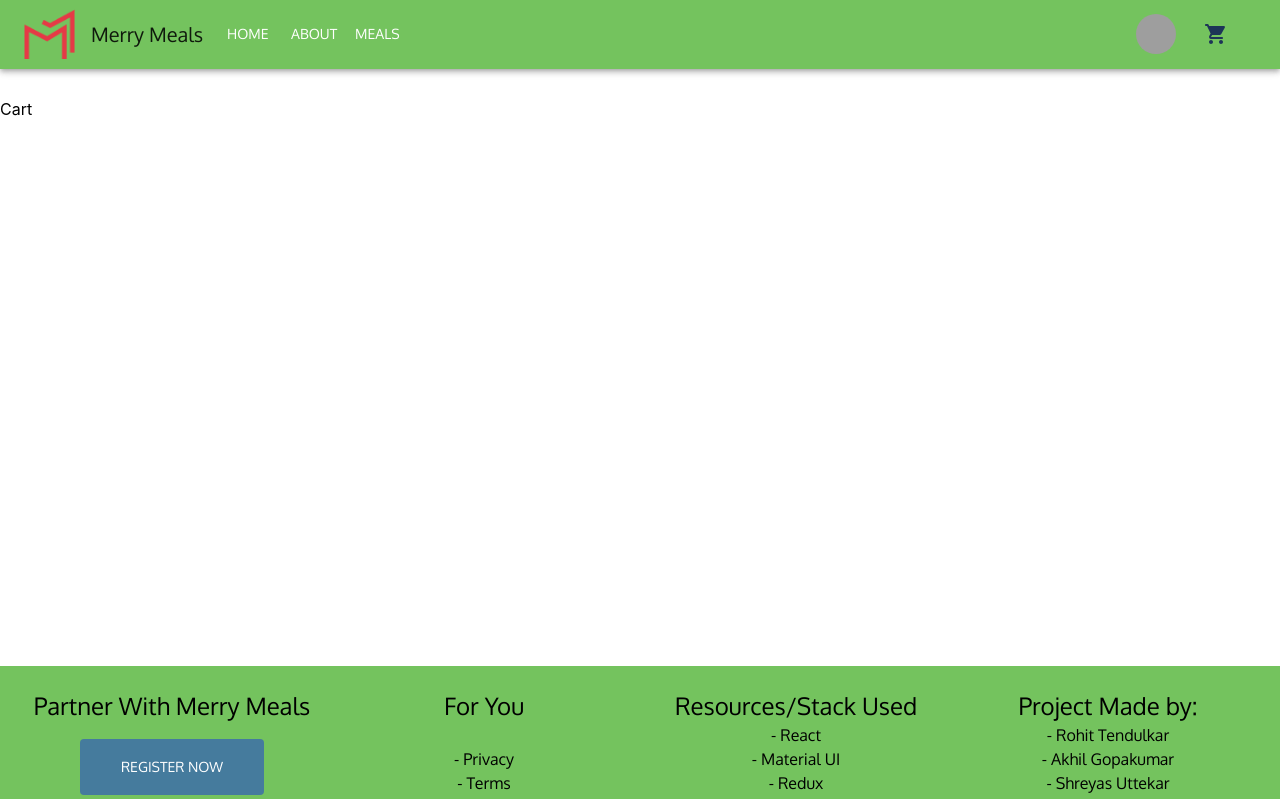
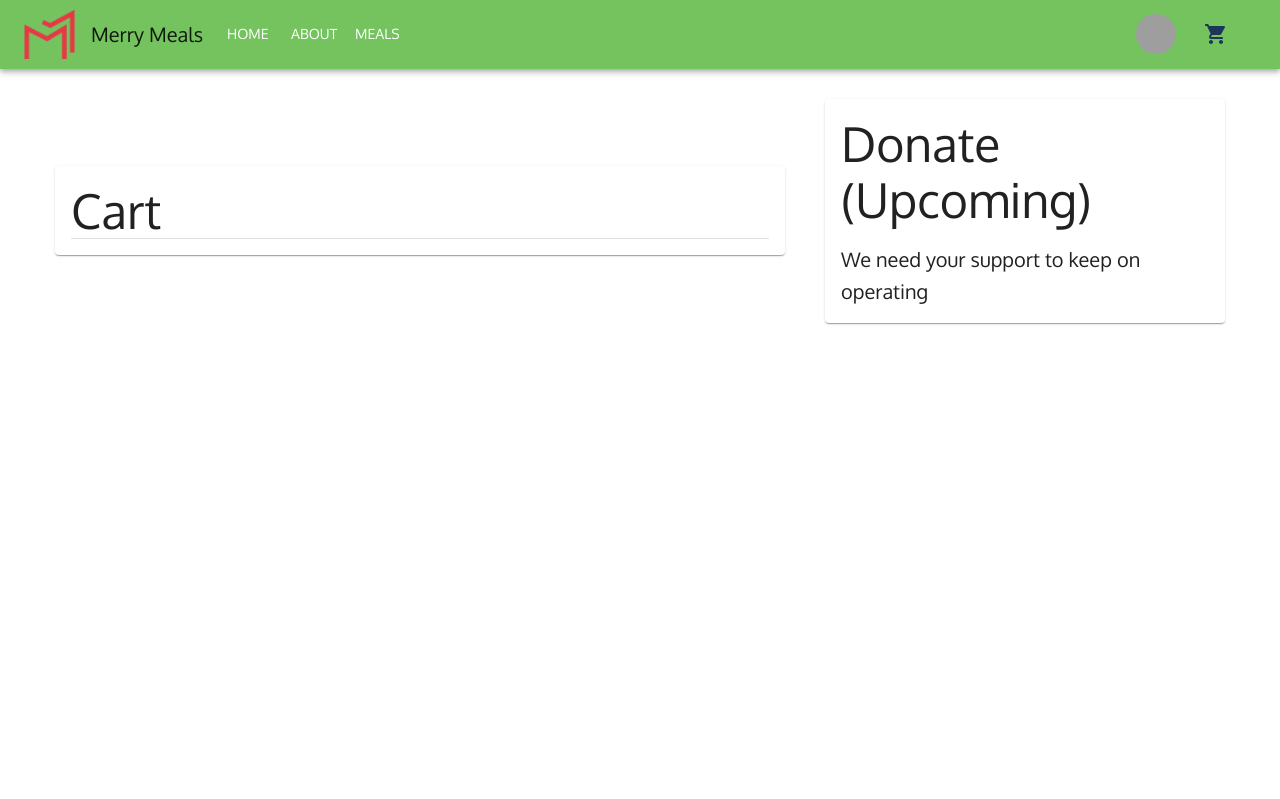
Before and after one commit to rohittendulkar/merry-meals-app, a React (Create React App) app in the folder client/: page /cart in a window 1280 px wide. Shown: the top 799 px of the page. Built offline with nearby package versions, Linux system fonts and the light colour scheme; grey boxes are pictures that could not be loaded.

Commit message:
Cart functionality Update

```diff
--- a/client/src/components/MealCard.js
+++ b/client/src/components/MealCard.js
@@ -1,4 +1,5 @@
 import {
+	Alert,
 	Box,
 	Button,
 	Card,
@@ -14,12 +15,13 @@ import {
 	MenuItem,
 	Modal,
 	Select,
+	Snackbar,
 	Stack,
 	Typography,
 } from "@mui/material";
 import React, { useState } from "react";
 
-import { useDispatch } from "react-redux";
+import { useSelector, useDispatch } from "react-redux";
 import { addToCart } from "../redux/action/cartAction";
 
 const modalStyle = {
@@ -37,13 +39,27 @@ const modalStyle = {
 const MealCard = ({ item }) => {
 	const [quantity, setQuantity] = useState(1);
 
-	const [open, setOpen] = React.useState(false);
+	const [openState, setOpen] = useState(false);
 	const handleOpen = () => setOpen(true);
 	const handleClose = () => setOpen(false);
 	const dispatch = useDispatch();
 
 	const addToCartHandler = () => {
 		dispatch(addToCart(item, quantity));
+	};
+
+	const userState = useSelector((user) => user.loginReducer);
+	const { currentUser } = userState;
+	const [snackState, setsnackState] = useState({
+		openSnack: true,
+		vertical: "top",
+		horizontal: "left",
+	});
+
+	const { vertical, horizontal, openSnack } = snackState;
+
+	const handleSnack = () => {
+		setsnackState({ ...snackState, openSnack: false });
 	};
 	return (
 		<>
@@ -100,12 +116,34 @@ const MealCard = ({ item }) => {
 				</CardContent>
 
 				<CardActions>
-					<Button size="small" color="primary" onClick={addToCartHandler}>
-						Add to Cart
-					</Button>
+					{!currentUser ? (
+						<>
+							<Snackbar
+								anchorOrigin={{ vertical, horizontal }}
+								open={openSnack}
+								autoHideDuration={6000}
+								onClose={handleSnack}
+							>
+								<Alert
+									onClose={handleSnack}
+									severity="error"
+									sx={{ width: "100%" }}
+								>
+									Login before placing order
+								</Alert>
+							</Snackbar>
+							<Button size="small" color="primary" disabled>
+								Add to Cart
+							</Button>
+						</>
+					) : (
+						<Button size="small" color="primary" onClick={addToCartHandler}>
+							Add to Cart
+						</Button>
+					)}
 				</CardActions>
 			</Card>
-			<Modal open={open} onClose={handleClose}>
+			<Modal open={openState} onClose={handleClose}>
 				<Box sx={modalStyle}>
 					<Stack
 						container
--- a/client/src/redux/action/cartAction.js
+++ b/client/src/redux/action/cartAction.js
@@ -2,7 +2,8 @@ export const addToCart = (item, quantity) => (dispatch, getState) => {
 	var cartItems = {
 		title: item.title,
 		_id: item._id,
-		image: item.imageUrl,
+		imageUrl: item.imageUrl,
+		category: item.category,
 		quantity: Number(quantity),
 	};
 	dispatch({ type: "ADD_TO_CART", payload: cartItems });
--- a/client/src/redux/reducers/cartReducer.js
+++ b/client/src/redux/reducers/cartReducer.js
@@ -1,10 +1,23 @@
 export const cartReducer = (state = { cartItems: [] }, action) => {
 	switch (action.type) {
 		case "ADD_TO_CART":
-			return {
-				...state,
-				cartItems: [...state.cartItems, action.payload],
-			};
+			const alreadyExists = state.cartItems.find(
+				(item) => item._id === action.payload._id
+			);
+			if (alreadyExists) {
+				return {
+					...state,
+					cartItems: state.cartItems.map((item) =>
+						item._id === action.payload._id ? action.payload : item
+					),
+				};
+			} else {
+				return {
+					...state,
+					cartItems: [...state.cartItems, action.payload],
+				};
+			}
+
 		default:
 			return state;
 	}
--- a/client/src/routes/Cart.js
+++ b/client/src/routes/Cart.js
@@ -1,7 +1,111 @@
 import React from "react";
-
+import {
+	CardMedia,
+	Chip,
+	Divider,
+	Grid,
+	IconButton,
+	Paper,
+	Typography,
+} from "@mui/material";
+import { Add, Remove } from "@mui/icons-material";
+import { useSelector, useDispatch } from "react-redux";
+import { addToCart } from "../redux/action/cartAction";
 const Cart = () => {
-	return <div>Cart</div>;
+	const cartState = useSelector((state) => state.cartReducer);
+	const { cartItems } = cartState;
+	const dispatch = useDispatch();
+	return (
+		<>
+			<Grid
+				spacing={5}
+				container
+				direction="row"
+				justifyContent="center"
+				alignItems="center"
+			>
+				<Grid item md={7}>
+					<Paper>
+						<Grid container direction="column" justifyContent="center" p={2}>
+							<Grid item>
+								<Typography variant="h3">Cart</Typography>
+							</Grid>
+							<Divider />
+							{cartItems.map((item) => (
+								<Grid item mt={2} pt={2}>
+									<Paper>
+										<Grid container spacing={2}>
+											<Grid item>
+												<CardMedia
+													component="img"
+													sx={{ height: "140px", width: "140px" }}
+													image={item.imageUrl}
+													alt={item.title}
+												/>
+											</Grid>
+											<Grid item>
+												<Grid
+													container
+													direction="column"
+													spacing={2}
+													justifyContent="center"
+												>
+													<Grid item>
+														<Typography variant="h5">{item.title}</Typography>
+													</Grid>
+													<Grid item>
+														<Chip label={item.category} />
+													</Grid>
+													<Grid item>
+														<Typography variant="h5">
+															Quantity:{" "}
+															<IconButton
+																size="large"
+																color="error"
+																onClick={() => {
+																	dispatch(addToCart(item, item.quantity - 1));
+																}}
+															>
+																<Remove />
+															</IconButton>{" "}
+															{item.quantity}{" "}
+															<IconButton
+																size="large"
+																color="success"
+																onClick={() => {
+																	dispatch(addToCart(item, item.quantity + 1));
+																}}
+															>
+																<Add />
+															</IconButton>
+														</Typography>
+													</Grid>
+												</Grid>
+											</Grid>
+										</Grid>
+									</Paper>
+								</Grid>
+							))}
+						</Grid>
+					</Paper>
+				</Grid>
+				<Grid item md={4}>
+					<Paper>
+						<Grid container direction="column" alignItems="center" p={2}>
+							<Grid item>
+								<Typography variant="h3">Donate (Upcoming)</Typography>
+							</Grid>
+							<Grid item pt={2}>
+								<Typography variant="h6">
+									We need your support to keep on operating
+								</Typography>
+							</Grid>
+						</Grid>
+					</Paper>
+				</Grid>
+			</Grid>
+		</>
+	);
 };
 
 export default Cart;
```
